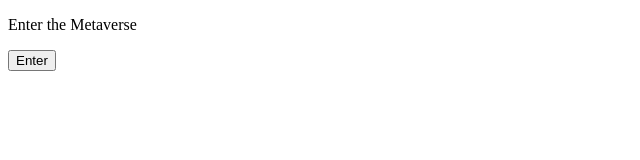
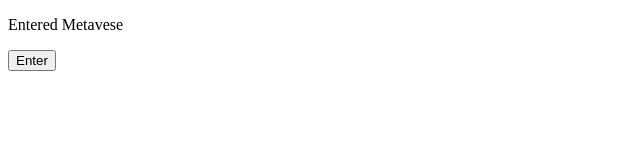
Before and after one commit to acciojob/enter-metaverse-arshad-hash, a website: page main.html in a window 1280 px wide. Shown: the full height of the page, 0-640 px from the left. Drawn offline with Linux system fonts and the light colour scheme.

Commit message:
created a submission

```diff
--- a/main.html
+++ b/main.html
@@ -8,7 +8,7 @@
 
 <body>
 	<!-- the entire body must be written by student -->
-	<p id="status">Enter the Metaverse</p>
+	<p id="status">Entered Metavese</p>
 	<button id ="enterBtn">Enter</button>
     <script type="text/javascript" src="./script.js">
 </script>
```
